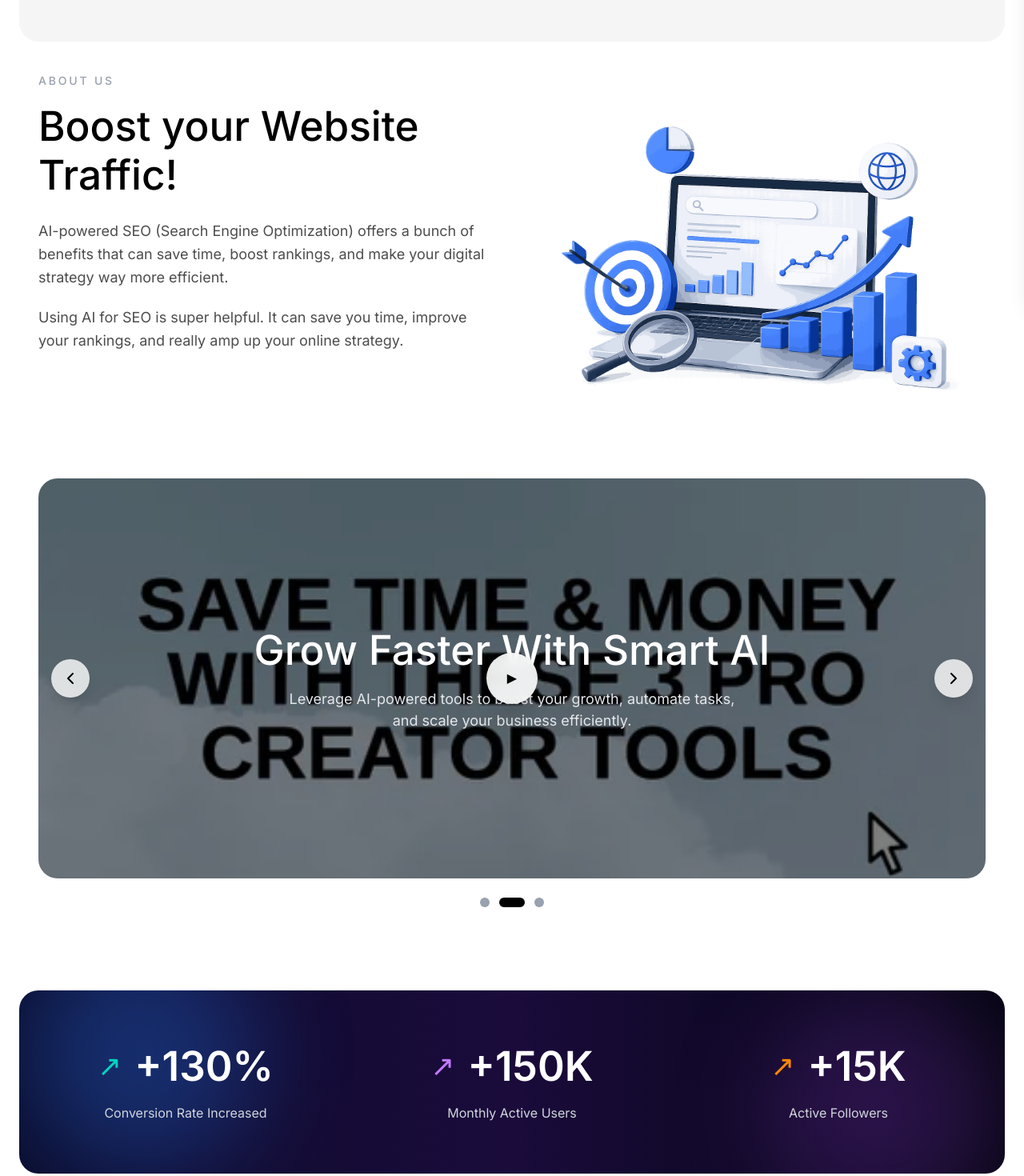
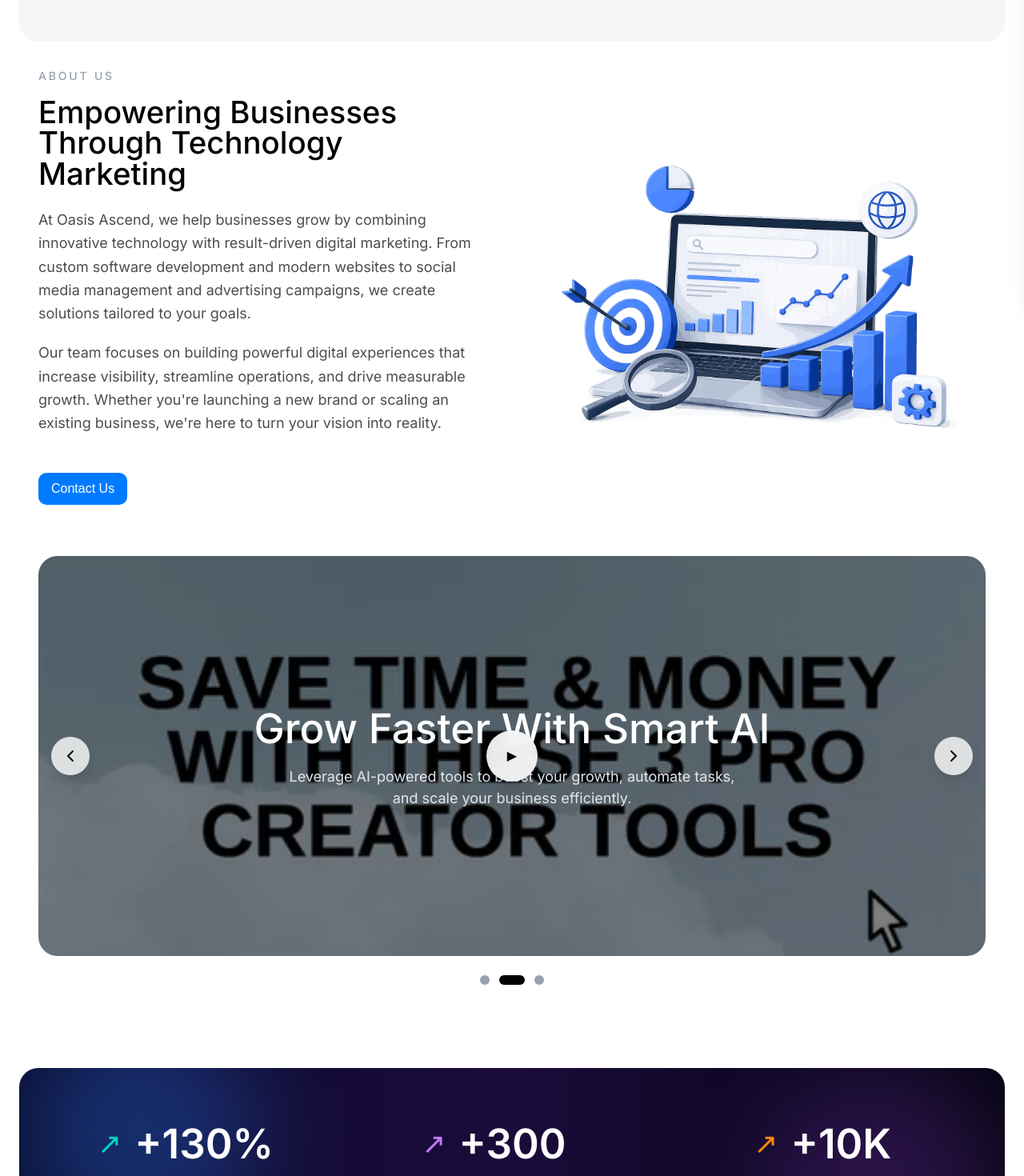
Before and after one commit to Sartaj-Ashraf/OasisNewWebsite, a Next.js app in the folder frontend/: page /about-us in a window 1280 px wide. Shown: the part 420-1890 px from the top of the page at 80% size. Built offline with nearby package versions, Linux system fonts and the light colour scheme; no server answers.

Commit message:
correct content

```diff
--- a/frontend/src/components/client/About-Us/AboutSection.jsx
+++ b/frontend/src/components/client/About-Us/AboutSection.jsx
@@ -1,12 +1,12 @@
 import Image from "next/image";
 import AboutImage from "@/assets/AboutImage.png";
 import { Button } from "@/shared/ClickAble"
-
+import Link from "next/link";
 export default function AboutSection() {
   return (
 
     <section className="">
-      <div className="container max-w-7xl mx-auto grid md:grid-cols-2 gap-16 items-center">
+      <div className="container max-w-7xl mx-auto grid md:grid-cols-2 gap-16 items-center select-none">
 
         {/* LEFT */}
         <div className="max-w-xl">
@@ -16,34 +16,31 @@ export default function AboutSection() {
             About Us
           </p>
 
-          <h2 className=" font-medium text-black leading-tight mb-6">
-            Boost your Website <br /> Traffic!
-          </h2>
+          <h3 className=" font-medium text-black leading-tight mb-6">
+            Empowering Businesses Through Technology <br /> Marketing
+          </h3>
 
           {/* Paragraph 1 */}
-          <p className="text-black/70 !text-lg leading-relaxed mb-5">
-            AI-powered SEO (Search Engine Optimization) offers a bunch
-            of benefits that can save time, boost rankings, and make your
-            digital strategy way more efficient.
+          <p className="text-black/70 text-lg! leading-relaxed mb-5">
+           At Oasis Ascend, we help businesses grow by combining innovative technology with result-driven digital marketing. From custom software development and modern websites to social media management and advertising campaigns, we create solutions tailored to your goals.
           </p>
 
           {/* Paragraph 2 */}
-          <p className="text-black/70 !text-lg leading-relaxed mb-10">
-            Using AI for SEO is super helpful. It can save you time, improve
-            your rankings, and really amp up your online strategy.
+          <p className="text-black/70 text-lg! leading-relaxed mb-10">
+           Our team focuses on building powerful digital experiences that increase visibility, streamline operations, and drive measurable growth. Whether you&apos;re launching a new brand or scaling an existing business, we&apos;re here to turn your vision into reality.
           </p>
 
           {/* Button */}
          <div className="flex justify-start">
-          <Button className="w-fit button">Get Started</Button>
+          <Button  className="w-fit button bg-[#007bff] text-white hover:bg-[#0056b3] cursor-pointer"> <Link href="/contact-us">Contact Us</Link> </Button>
           </div>
         </div>
 
         {/* RIGHT IMAGE */}
-        <div className="relative w-full h-[400px] md:h-[450px]  overflow-hidden ">
+        <div className="relative w-full h-100 md:h-112.5  overflow-hidden ">
           <Image
             src={AboutImage}
-            alt="AI SEO"
+            alt="About Us"
             fill
             className="object-contain"
             priority
--- a/frontend/src/components/client/About-Us/StatsSection.jsx
+++ b/frontend/src/components/client/About-Us/StatsSection.jsx
@@ -26,18 +26,18 @@ export default function StatsSection() {
           <div>
             <div className="flex items-center gap-4 mb-4">
               <span className="text-4xl text-purple-400">↗</span>
-              <h2 className="text-5xl font-semibold">+150K</h2>
+              <h2 className="text-5xl font-semibold">+300</h2>
             </div>
-            <p className="text-gray-300">Monthly Active Users</p>
+            <p className="text-gray-300">Successful Projects Delivered</p>
           </div>
 
           {/* ITEM 3 */}
           <div>
             <div className="flex items-center gap-4 mb-4">
               <span className="text-4xl text-orange-400">↗</span>
-              <h2 className="text-5xl font-semibold">+15K</h2>
+              <h2 className="text-5xl font-semibold">+10K</h2>
             </div>
-            <p className="text-gray-300">Active Followers</p>
+            <p className="text-gray-300">Leads Generated for Clients</p>
           </div>
         </div>
       </div>
--- a/frontend/src/components/client/HomeComponents/SubSections/Status.jsx
+++ b/frontend/src/components/client/HomeComponents/SubSections/Status.jsx
@@ -14,7 +14,7 @@ export const Status = () => {
               backgroundRepeat: "no-repeat",
             }}
         >
-            <h2 className='font-medium'>+150k</h2>
+            <h2 className='font-medium'>+99</h2>
             <p>Happy Customers</p>
         </div>
         <div className='bg-primary/20 p-4 rounded-2xl h-full flex flex-col justify-end'
@@ -27,7 +27,7 @@ export const Status = () => {
             }}
         >
 
-            <h2 className='font-medium'>+500</h2>
+            <h2 className='font-medium'>+40</h2>
             <p>Active Partners</p>
         </div>
     </section>
--- a/frontend/src/shared/HeroBanner.jsx
+++ b/frontend/src/shared/HeroBanner.jsx
@@ -9,9 +9,9 @@ import svgImg from '@/assets/svg/angle-header.svg'
 
 const HeroBanner = () => {
   return (
-    <section className="relative h-[60vh] md:h-screen md:max-h-[800px]  mt-8">
+    <section className="relative h-[60vh] md:h-screen md:max-h-200  mt-8">
       {/* Logo */}
-       <div className="absolute -top-[1px] left-0 z-10">
+      <div className="absolute -top-px left-0 z-10">
         <Image src={svgImg} alt="svg" className="md:w-full md:h-full " />
         <div className="flex items-center gap-2 absolute md:top-5 top-0 md:left-10 left-5">
           <Image
@@ -33,14 +33,11 @@ const HeroBanner = () => {
 
           <TextSlider />
           <h1 className=" md:ml-[20%] px-4 md:px-0 font-medium text-gray-600">
-            Smart Solutions
-          </h1>
-          <p className="md:ml-[20%] px-4 md:px-0 text-black/70 lg:w-xl">
-            AI-powered SEO (Search Engine Optimization) offers a bunch of
-            benefits that can save time, boost rankings, and make your digital
-            strategy way more efficient.
+           Crafted For Impact           </h1>
+          <p className="md:ml-[20%] px-4 md:px-0 text-black/70 lg:w-2xl my-4">
+            Transform your business with cutting-edge software, high-performance websites, strategic digital marketing, and engaging creative content. We help brands grow faster, attract more customers, and build a powerful online presence through innovative technology and data-driven marketing.
           </p>
-          <Button className="w-fit button md:ml-[20%] bg-linear-to-br from-primary via-primary-dark to-primary-dark hover:from-primary-dark hover:via-primary-dark hover:to-primary text-white transition-all duration-300 ease-in-out">Get Started</Button>
+          <Button link="/contact" className="w-fit button md:ml-[20%] bg-linear-to-br from-primary via-primary-dark to-primary-dark hover:from-primary-dark hover:via-primary-dark hover:to-primary text-white transition-all duration-300 ease-in-out">Contact Us</Button>
         </div>
       </div>
 
--- a/frontend/src/shared/Marque.jsx
+++ b/frontend/src/shared/Marque.jsx
@@ -8,16 +8,19 @@ import "@splidejs/splide/css";
 export default function Marque() {
   const splideRef = useRef(null);
 
-  const words = [
-    "Web Development",
-    "Digital Marketing",
-    "SEO",
-    "SMM",
-    "E-commerce",
-    "Business",
-    "Crypto",
-    "Creative",
-  ];
+const words = [
+  "Web Development",
+  "Custom Software",
+  "Mobile Apps",
+  "Digital Marketing",
+  "Social Media Marketing",
+  "Video Production",
+  "Brand Strategy",
+  "UI/UX Design",
+  "E-Commerce Solutions",
+  "AI Automation",
+  "Paid Advertising",
+];
 
   useEffect(() => {
     const splide = new Splide(splideRef.current, {
--- a/frontend/src/shared/NavBar.jsx
+++ b/frontend/src/shared/NavBar.jsx
@@ -34,7 +34,7 @@ export const NavBar = () => {
 
       {/* Desktop CTA */}
       <div className="hidden md:block transition hover:scale-105 active:scale-95">
-        <LinkBtn link="#" children="Get Started" className={`bg-linear-to-br from-primary via-primary to-primary-dark hover:from-primary-dark hover:via-primary-dark  hover:to-primary`}/>
+        <LinkBtn link="/contact-us" children="Contact-us" className={`bg-linear-to-br from-primary via-primary to-primary-dark hover:from-primary-dark hover:via-primary-dark  hover:to-primary`}/>
       </div>
 
       {/* 🔥 Overlay */}
@@ -79,7 +79,7 @@ export const NavBar = () => {
 
         {/* CTA */}
         <div className="px-6 mt-4">
-          <LinkBtn link="#" children="Get Started" className={`bg-linear-to-br from-primary via-primary to-primary-dark hover:from-primary hover:via-primary hover:to-primary-dark`}/>
+          <LinkBtn link="/contact-us" children="Get Started" className={`bg-linear-to-br from-primary via-primary to-primary-dark hover:from-primary hover:via-primary hover:to-primary-dark`}/>
         </div>
       </div>
     </nav>
--- a/frontend/src/shared/TextSlider.jsx
+++ b/frontend/src/shared/TextSlider.jsx
@@ -8,13 +8,11 @@ export default function TextSlider() {
   const splideRef = useRef(null);
 
   const words = [
+    "Software Development",
+    "Website Development",
     "Digital Marketing",
-    "Crypto",
-    "SMM",
-    "Business",
-    "E-commerce",
-    "Creative",
-    "SEO",
+    "Social Media Growth",
+    "Creative Video Production",
   ];
 
  useEffect(() => {
--- a/frontend/src/utils/navLink.jsx
+++ b/frontend/src/utils/navLink.jsx
@@ -7,7 +7,6 @@ export const navLinks = [
   { name: 'Our Team', path: '/our-team' },
   { name: 'Services', path: '/services' },
   { name: 'Blogs', path: '/blogs' },
-  { name: 'Contact', path: '/contact-us' },
 ];
 export const bottomNavItems = [
   { name: "Home",    href: "/",       icon: Home   },
```
Also changed, not shown: 1 other file (tests, documents, lock files or other folders). Lines whose indentation alone changed are shown as unchanged.
